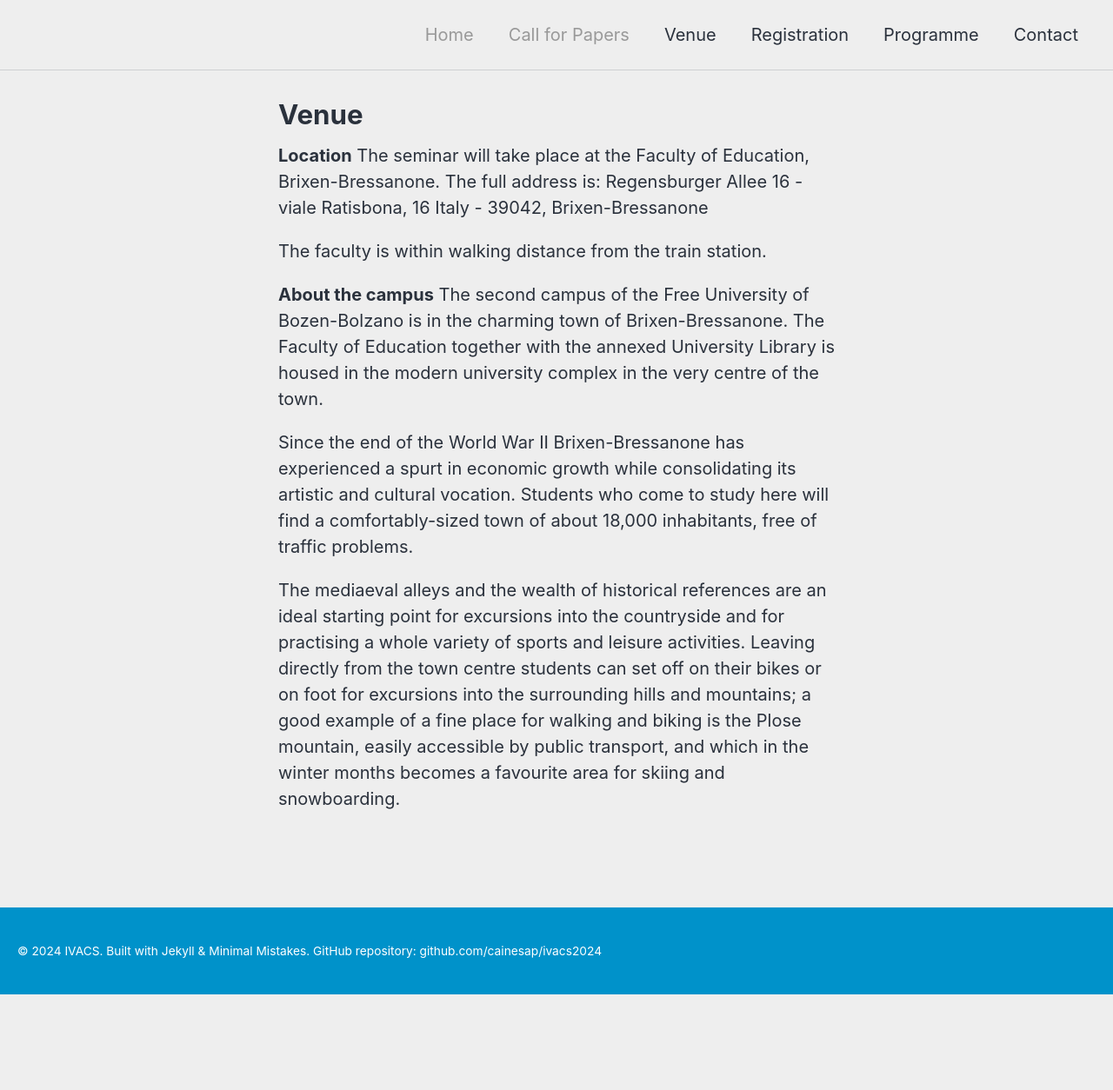
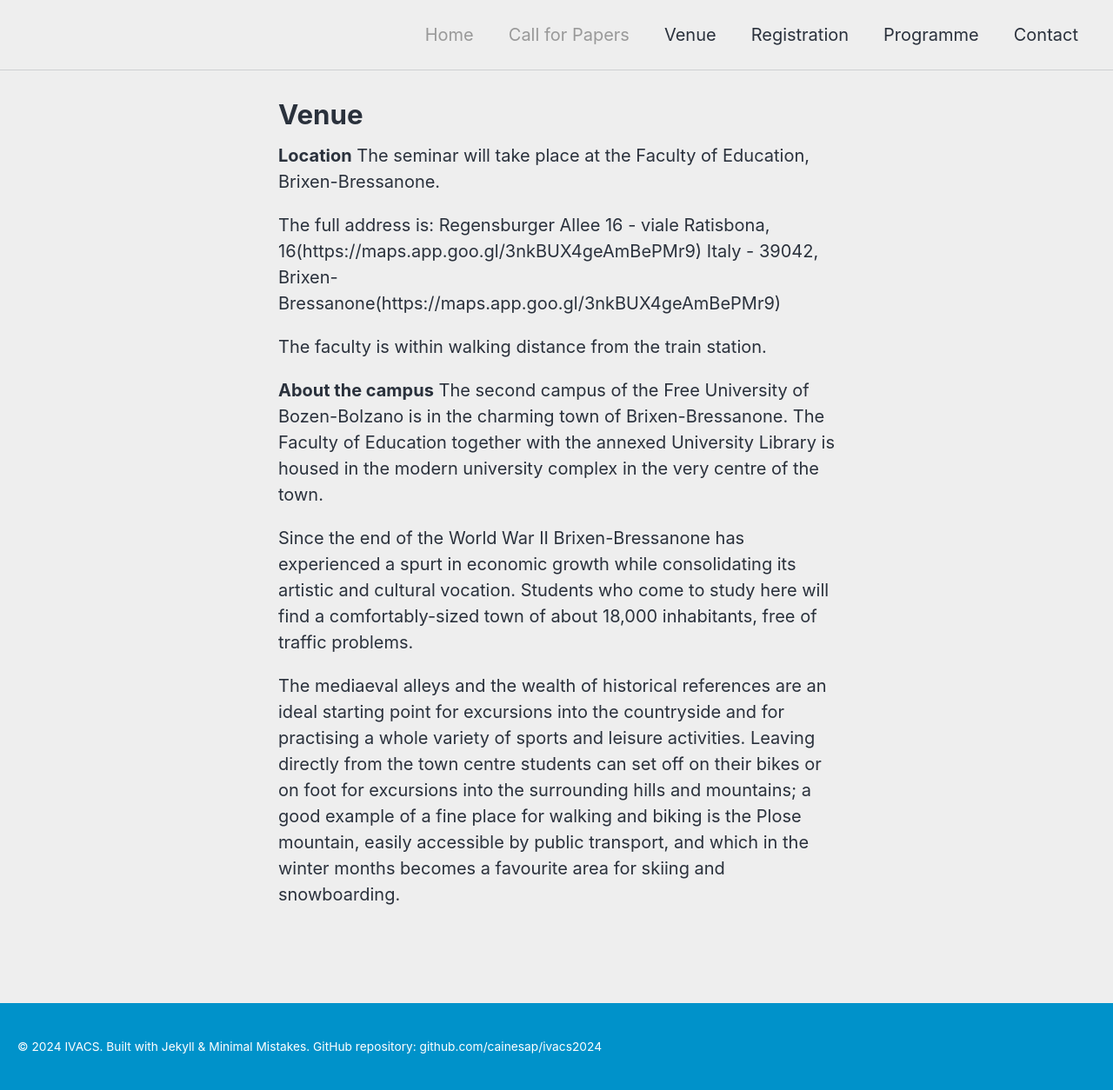
Before and after one commit to gfburton/aiabrixen2024, a Jekyll site: the page built from _pages/venue.md, in a window 1280 px wide. Shown: the whole page at 87% size. Built offline with Jekyll 4.4.1, drawn with Linux system fonts in a browser that asks for light colours; cached includes are drawn as plain includes; nearby versions of some CDN libraries; before the commit the page ends 1144 px from its top, so only the background shows below that; part of the change alters nothing that is shown.

Commit message:
Update venue.md

```diff
--- a/_pages/venue.md
+++ b/_pages/venue.md
@@ -7,9 +7,11 @@ permalink: /venue/
 # toc_icon: "cog"
 ---
 **Location**
-The seminar will take place at the Faculty of Education, Brixen-Bressanone. The full address is:
-Regensburger Allee 16 - viale Ratisbona, 16
-Italy - 39042, Brixen-Bressanone
+The seminar will take place at the Faculty of Education, Brixen-Bressanone.
+
+The full address is:
+Regensburger Allee 16 - viale Ratisbona, 16(https://maps.app.goo.gl/3nkBUX4geAmBePMr9)
+Italy - 39042, Brixen-Bressanone(https://maps.app.goo.gl/3nkBUX4geAmBePMr9)
 
 The faculty is within walking distance from the train station.
 
```
